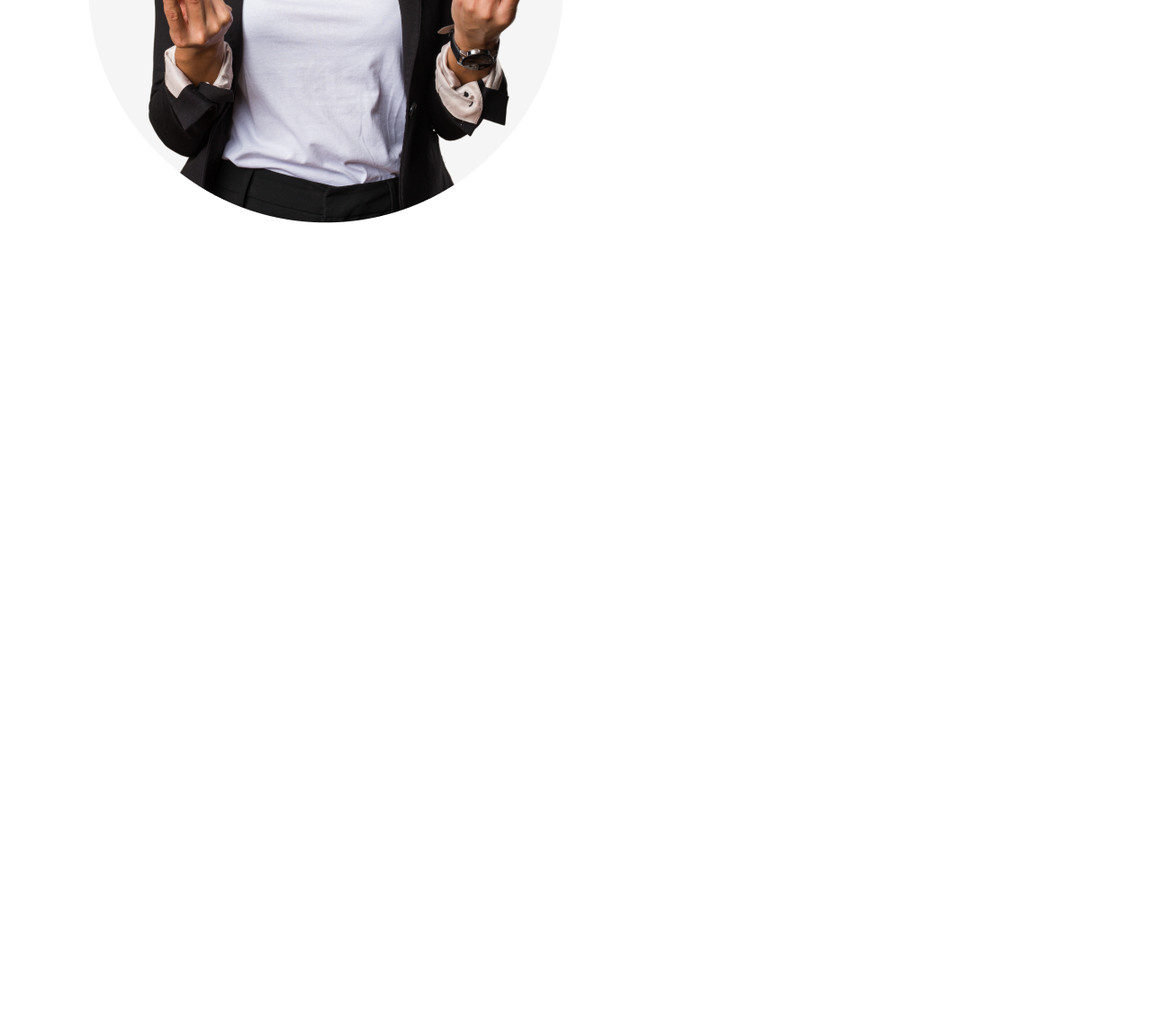
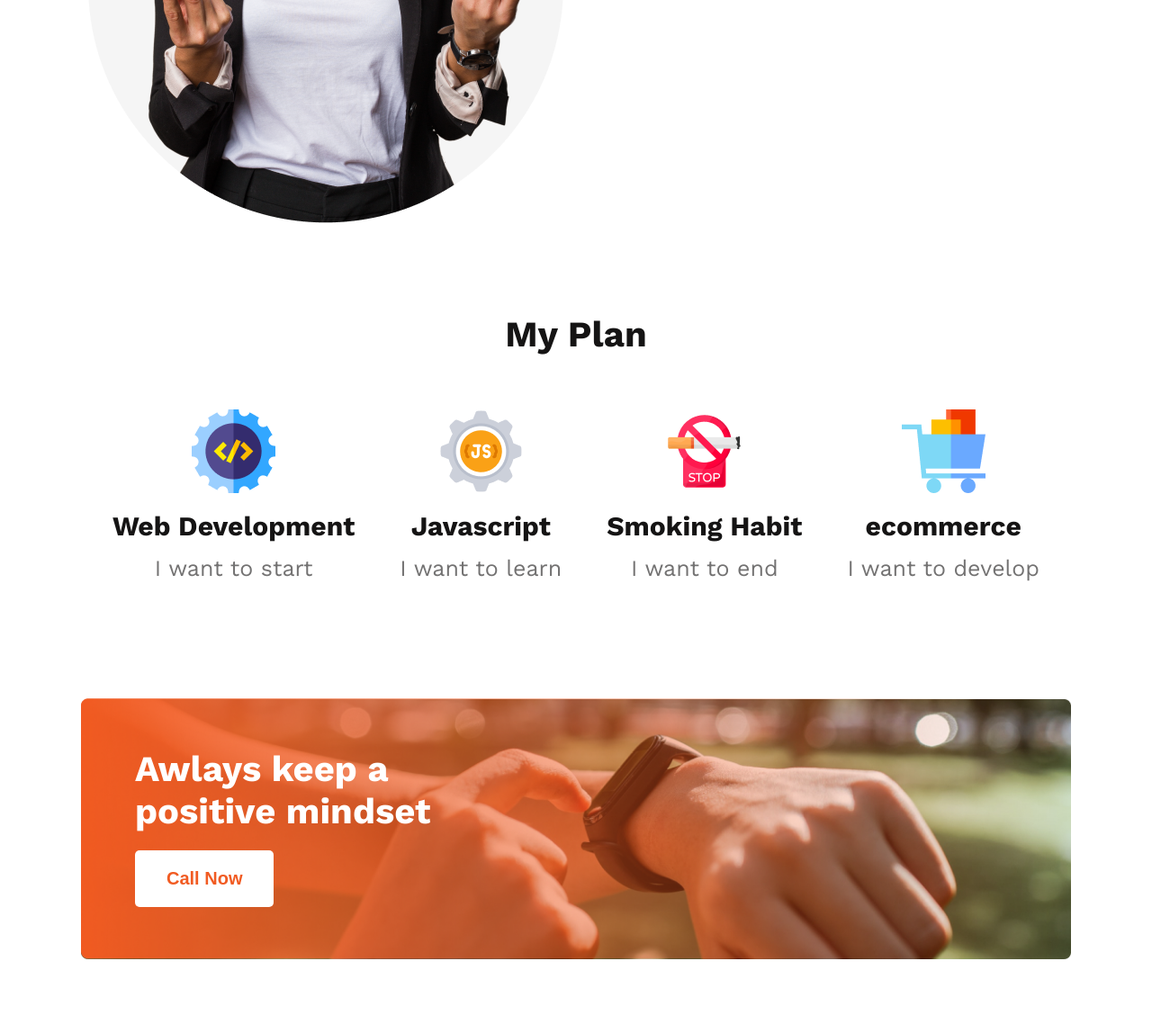
Before and after one commit to mejbahrafe1/new-year-new-me, a plain HTML site: page index.html in a window 1280 px wide. Shown: the part 1416-2564 px from the top of the page at 90% size. Before the commit the page ends 1664 px from the top, so only its background shows below. Drawn offline with nearby package versions, Linux system fonts and the light colour scheme.

Commit message:
main section completed

```diff
--- a/index.html
+++ b/index.html
@@ -5,6 +5,11 @@
     <meta charset="UTF-8">
     <meta name="viewport" content="width=device-width, initial-scale=1.0">
     <title>New Year New Me</title>
+
+    <link rel="preconnect" href="https://fonts.googleapis.com">
+    <link rel="preconnect" href="https://fonts.gstatic.com" crossorigin>
+    <link href="https://fonts.googleapis.com/css2?family=Open+Sans:wght@400;700;800&family=Work+Sans:wght@400;700;800&display=swap" rel="stylesheet">
+
     <link rel="stylesheet" href="styles/practice-task.css">
 </head>
 
@@ -31,6 +36,40 @@
                 </div>
             </div>
         </section>
+        <section class="plan-section">
+                <div class="plan-container">
+                    <h2 class="plan-section-title">My Plan</h2>
+                <div class="plan-info">
+                    <div class="plan-item">
+                        <img src="images/icons/web.png" alt="">
+                        <h3 class="plan-item-title">Web Development</h3>
+                        <h4 class="sub-title">I want to start</h4>
+                    </div>
+                    <div class="plan-item">
+                        <img src="images/icons/js.png" alt="">
+                        <h3 class="plan-item-title">Javascript</h3>
+                        <h4 class="sub-title">I want to learn</h4>
+                    </div>
+                    <div class="plan-item">
+                        <img src="images/icons/smoke.png" alt="">
+                        <h3 class="plan-item-title">Smoking Habit</h3>
+                        <h4 class="sub-title">I want to end</h4>
+                    </div>
+                    <div class="plan-item">
+                        <img src="images/icons/ecom.png" alt="">
+                        <h3 class="plan-item-title">ecommerce</h3>
+                        <h4 class="sub-title">I want to develop</h4>
+                    </div>
+                </div>
+                </div>
+        </section>
+        <section class="pic-section">
+            <div class="gradient-bg">
+                <h2 class="pic-title">Awlays keep a positive mindset</h2>
+            <button class="call-now-btn">Call Now</button>
+
+            </div>
+        </section>
     </main>
 </body>
 
--- a/styles/practice-task.css
+++ b/styles/practice-task.css
@@ -1,6 +1,10 @@
 /* shared style  */
 * {
     margin: 0;
+}
+body{
+    font-family: 'Open Sans', sans-serif;
+    font-family: 'Work Sans', sans-serif;
 }
 
 .btn-primanary {
@@ -72,3 +76,92 @@
     font-weight: 400;
     line-height: 26px;
 }
+
+.plan-section {
+    width: 1100px;
+    margin: auto;
+}
+
+.plan-section-title {
+    color: #151414;
+    font-size: 40px;
+    font-weight: 700;
+    text-align: center;
+
+}
+
+.plan-container {
+    margin-top: 100px;
+
+}
+
+.plan-info {
+    display: flex;
+    justify-content: space-around;
+    margin-top: 50px;
+    align-items: center;
+    padding: 10px;
+    text-align: center;
+}
+
+.plan-info>img {
+    width: 90px;
+    height: 90px;
+}
+
+.plan-item-title {
+    color: #151414;
+    text-align: center;
+    font-size: 30px;
+    font-weight: 700;
+    margin-top: 15px;
+}
+
+.sub-title {
+    color: #737272;
+    text-align: center;
+    font-size: 25px;
+    font-weight: 500;
+    margin-top: 15px;
+}
+
+.pic-section {
+    background-image: url('../images/watch.png');
+    background-repeat: no-repeat;
+    background-size: contain;
+    width: 1100px;
+    margin: auto;
+    margin-top: 120px;
+    height: 300px;
+
+}
+
+.pic-title {
+    color: #FFF;
+    font-size: 40px;
+    font-weight: 700;
+
+}
+
+.call-now-btn {
+    color: #FFF;
+    font-size: 40px;
+    font-weight: 700;
+    border-radius: 5px;
+    background-color: #FFF;
+    border: 0;
+    padding: 20px 35px;
+    color: #F15B22;
+    text-align: center;
+    font-size: 20px;
+    font-weight: 600;
+    margin-top: 20px;
+}
+
+.gradient-bg {
+    background-image: url('../images/gradient3.png');
+    background-size: contain;
+    background-repeat: no-repeat;
+    padding: 55px 610px 140px 60px;
+
+}
```
